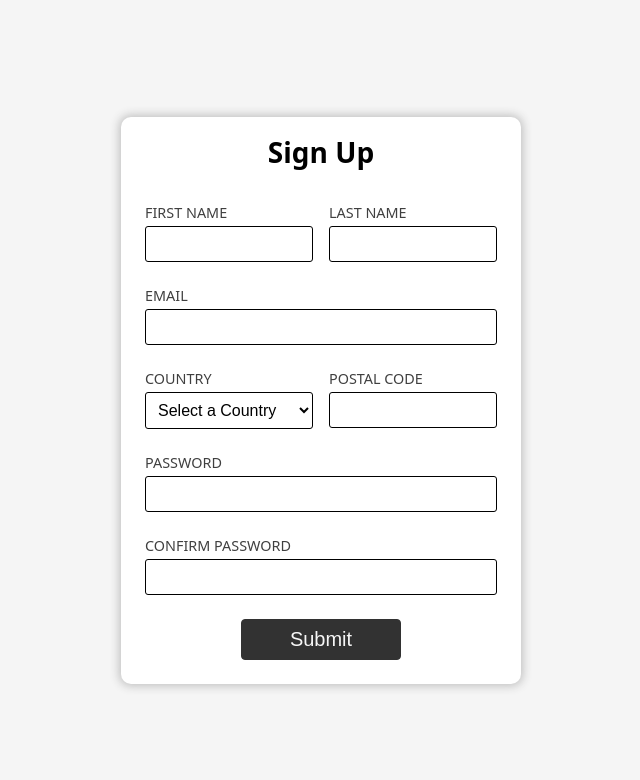
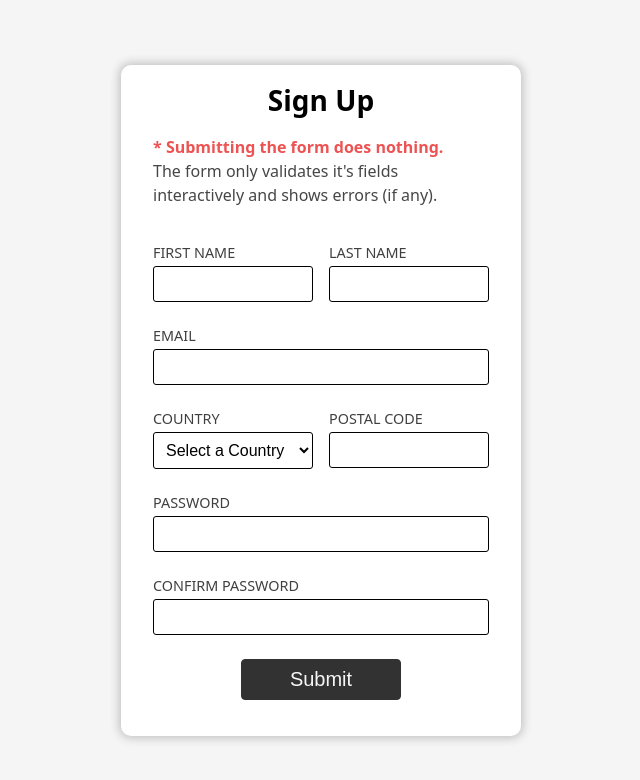
Before and after one commit to rimanz/form-with-custom-validations, a plain HTML site: page index.html in a window 1280 px wide. Shown: the whole page, without its empty margins (319-959 px from the left). Drawn offline with Linux system fonts and the light colour scheme.

Commit message:
add: Text added to clarify the form's purpose

```diff
--- a/index.html
+++ b/index.html
@@ -10,6 +10,12 @@
   <body>
     <main class="wrapper">
       <h2>Sign Up</h2>
+
+      <p class="notice">
+        * Submitting the form does nothing. <br />
+        The form only validates it's fields interactively and shows errors (if
+        any).
+      </p>
 
       <form novalidate>
         <div class="input-group">
--- a/styles.css
+++ b/styles.css
@@ -35,14 +35,25 @@ body {
 h2 {
   font-size: 1.75rem;
   text-align: center;
-  padding-bottom: 1.5rem;
+}
+
+.notice {
+  font-weight: 500;
+  line-height: 1.5;
+  color: #464646;
+  padding: var(--pad-x);
+
+  &::first-line {
+    font-weight: bold;
+    color: #ed5353;
+  }
 }
 
 form {
   display: flex;
   flex-wrap: wrap;
   gap: var(--pad-y);
-  padding: 0.5rem;
+  padding: var(--pad-y) var(--pad-x);
 }
 
 .input-group {
```
